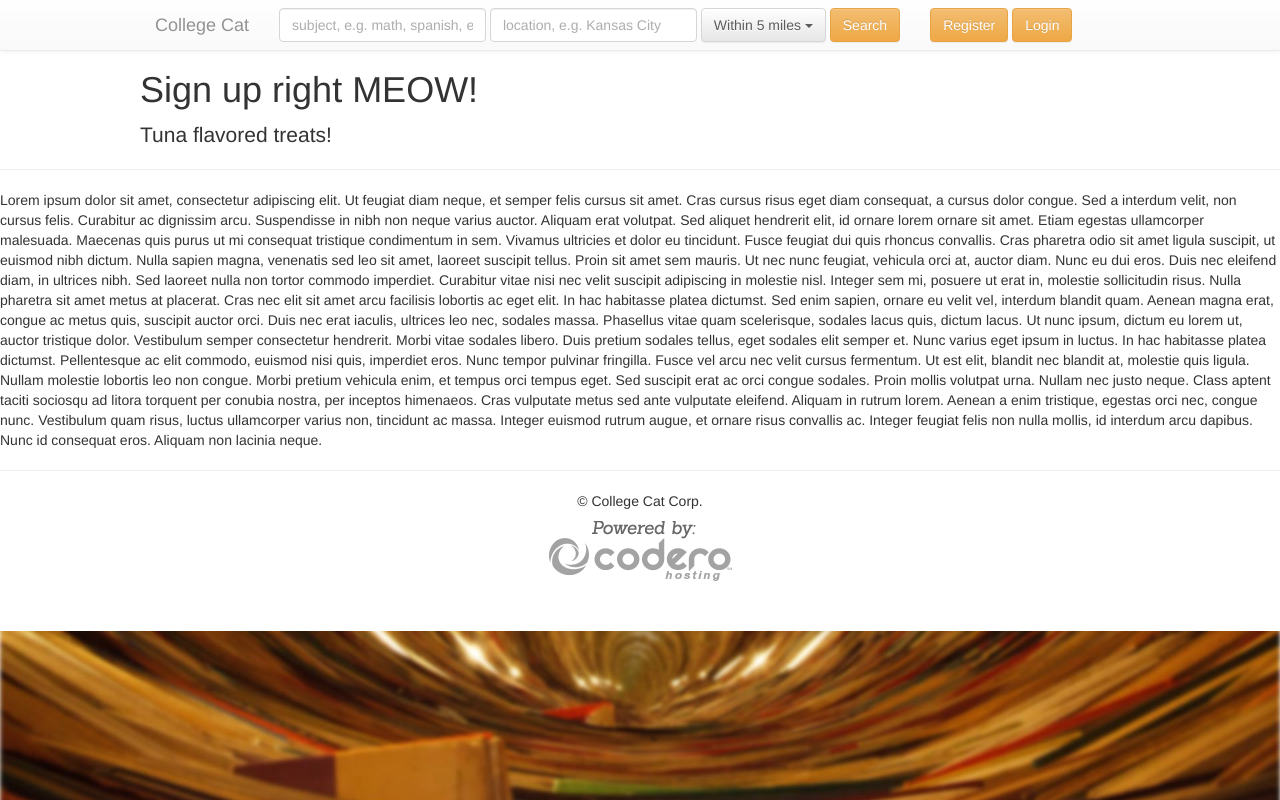
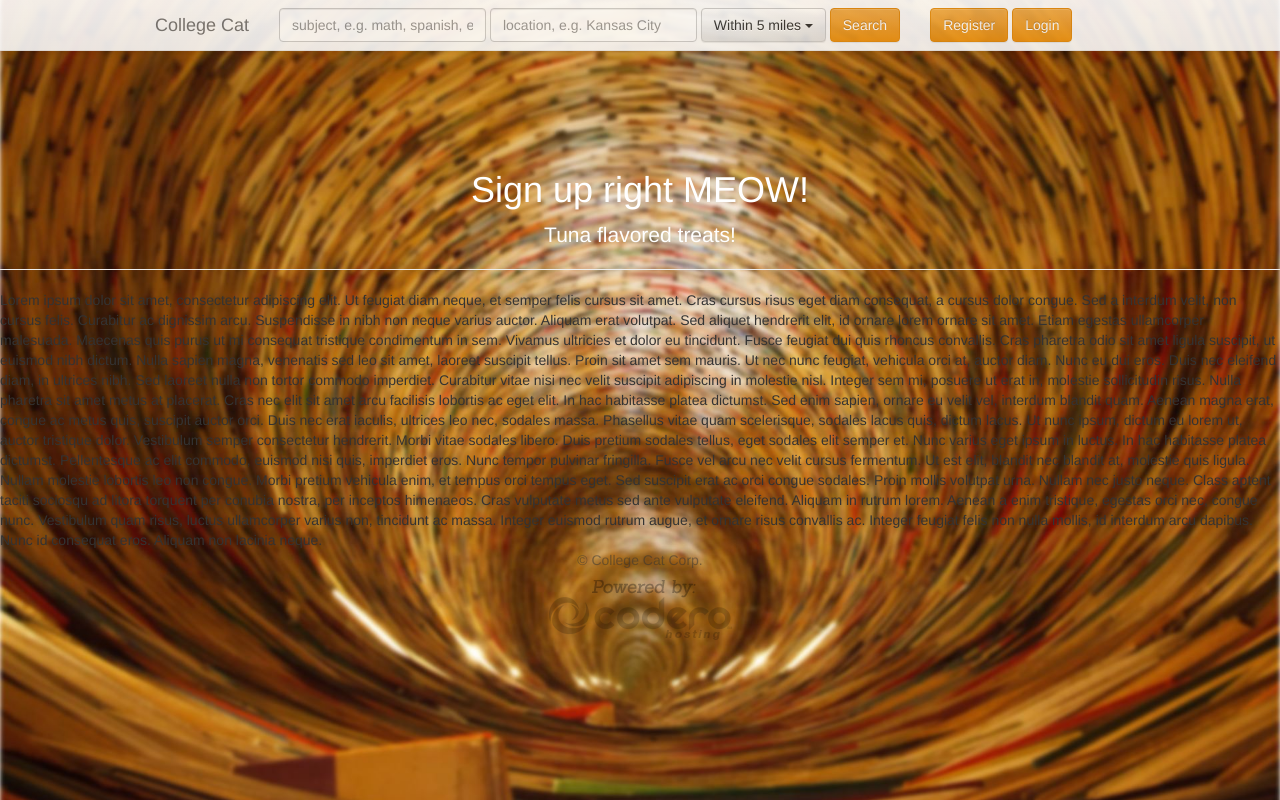
Before and after one commit to twoflowers/collegecat, a Flask app: page / in a window 1280 px wide. Run offline with Flask 2, Linux system fonts and the light colour scheme; some libraries are stand-ins or nearby versions.

Commit message:
post searches to /search

```diff
--- a/app/templates/base.html
+++ b/app/templates/base.html
@@ -18,11 +18,8 @@
     <script src="//maxcdn.bootstrapcdn.com/bootstrap/3.2.0/js/bootstrap.min.js"></script>
     <style type="text/css">
           body {
-            padding-top: 50px;
+            padding-top: 150px;
             padding-bottom: 40px;
-          }
-
-          html {
             background: url(/static/img/blurtunnel.jpg) no-repeat center center fixed;
             -webkit-background-size: cover;
             -moz-background-size: cover;
@@ -31,7 +28,8 @@
           }
 
           .navbar {
-            opacity: 0.8;
+            opacity: 0.9;
+            /*background-image: linear-gradient(to bottom, rgba(255, 255, 255, 0.8) 0, rgba(248, 248, 248, 0.8) 100%) !important;*/
           }
 
           /* Custom container */
@@ -44,22 +42,19 @@
             margin: 30px 0;
           }
 
-          /* Main marketing message and sign up button */
-          .jumbotron {
-            margin: 60px 0;
-            text-align: center;
-          }
-          .jumbotron h1 {
-            font-size: 72px;
-            line-height: 1;
-          }
-          .jumbotron .btn {
-            font-size: 21px;
-            padding: 14px 24px;
+          .footer {
+            opacity: 0.5;
           }
 
           .center {
             text-align: center;
+          }
+
+          .visible {
+            opacity: 1.0 !important;
+          }
+          .white {
+            color: white;
           }
 
     </style>
@@ -70,18 +65,18 @@
       <div class="navbar-header">
         <div class="navbar-left"><a class="navbar-brand" href="#">College&nbsp;Cat</a></div>
         <div class="navbar-left">
-          <form class="form-inline navbar-form" role="form">
+          <form class="form-inline navbar-form" role="form" action="/search" method="post">
             <div class="form-group">
               <!-- search box -->
-              <input id="search" name="search" type="text" class="form-control pull-left" placeholder="subject, e.g. math, spanish, etc...">
+              <input id="search" name="search" type="text" class="form-control pull-left visible" placeholder="subject, e.g. math, spanish, etc...">
             </div>
             <div class="form-group">
               <!-- location box -->
-              <input id="location" name="location" type="text" class="form-control pull-left" placeholder="location, e.g. Kansas City">
+              <input id="location" name="location" type="text" class="form-control pull-left visible" placeholder="location, e.g. Kansas City">
             </div>
             <!-- radius button -->
             <div class="btn-group">
-              <button type="button" class="btn btn-default dropdown-toggle" data-toggle="dropdown">
+              <button type="button" class="btn btn-default dropdown-toggle visible" data-toggle="dropdown">
                 Within 5 miles <span class="caret"></span>
               </button>
               <ul class="dropdown-menu" role="menu">
@@ -91,10 +86,11 @@
                 <li class="divider"></li>
                 <li><a href="#">Unlimited</a></li>
               </ul>
+              <input type="hidden" name="radius" id="radius" value="5">
             </div>
             <!-- search button -->
             <div class="btn-group">
-              <button type="button" class="btn btn-warning">Search</button>
+              <button type="submit" class="btn btn-warning">Search</button>
             </div>
           </form>
         </div>
@@ -107,13 +103,12 @@
     </div><!-- end of navbar -->
 
     <div class="container-narrow">
-      <h1>Sign up right MEOW!</h1>
-      <p class="lead">Tuna flavored treats!</p>
+      <h1 class="white center">Sign up right MEOW!</h1>
+      <p class="lead white center">Tuna flavored treats!</p>
     </div>
 
       <hr>
       <div class="row-fluid">
-        <div class="span12">
 Lorem ipsum dolor sit amet, consectetur adipiscing elit. Ut feugiat diam neque, et semper felis cursus sit amet. Cras cursus risus eget diam consequat, a cursus dolor congue. Sed a interdum velit, non cursus felis. Curabitur ac dignissim arcu. Suspendisse in nibh non neque varius auctor. Aliquam erat volutpat. Sed aliquet hendrerit elit, id ornare lorem ornare sit amet. Etiam egestas ullamcorper malesuada. Maecenas quis purus ut mi consequat tristique condimentum in sem. Vivamus ultricies et dolor eu tincidunt. Fusce feugiat dui quis rhoncus convallis. Cras pharetra odio sit amet ligula suscipit, ut euismod nibh dictum. Nulla sapien magna, venenatis sed leo sit amet, laoreet suscipit tellus. Proin sit amet sem mauris. Ut nec nunc feugiat, vehicula orci at, auctor diam. Nunc eu dui eros.
 
 Duis nec eleifend diam, in ultrices nibh. Sed laoreet nulla non tortor commodo imperdiet. Curabitur vitae nisi nec velit suscipit adipiscing in molestie nisl. Integer sem mi, posuere ut erat in, molestie sollicitudin risus. Nulla pharetra sit amet metus at placerat. Cras nec elit sit amet arcu facilisis lobortis ac eget elit. In hac habitasse platea dictumst. Sed enim sapien, ornare eu velit vel, interdum blandit quam.
@@ -126,10 +121,7 @@ Aliquam in rutrum lorem. Aenean a enim tristique, egestas orci nec, congue nunc.
 
 
 <!--{% block content %}{% endblock %}-->
-        </div>
       </div>
-
-      <hr>
 
       <div class="footer">
         <p class="center">&copy; College Cat Corp.</p>
```
